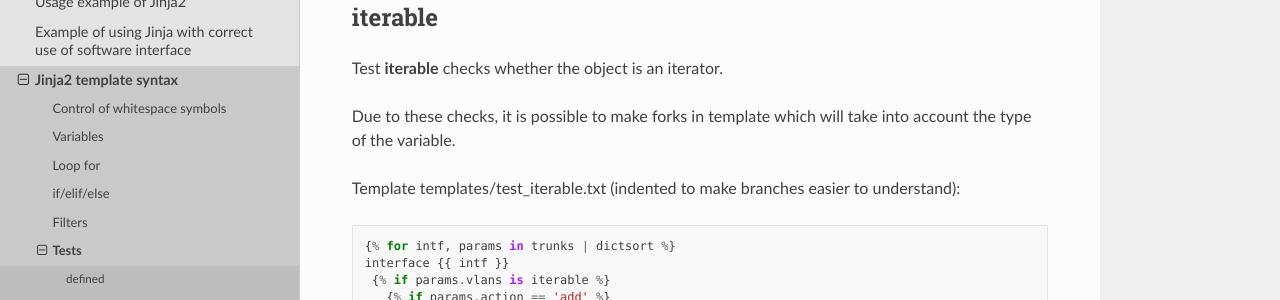
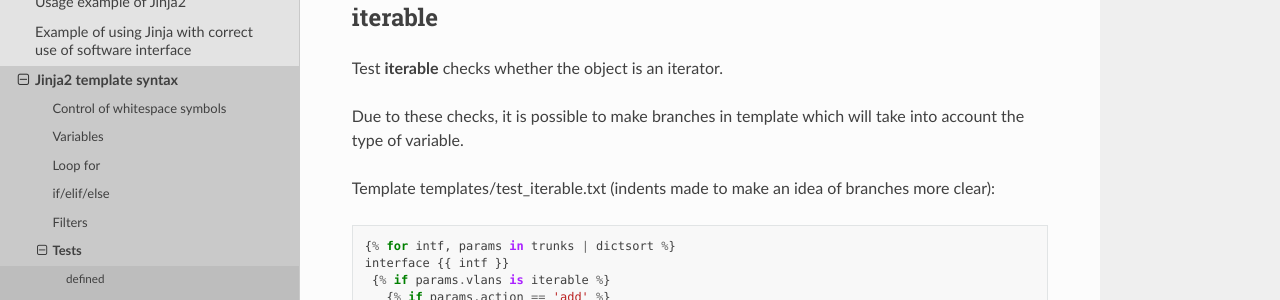
Before and after one commit to Aidar5/nattoeng, a Sphinx documentation site: the page built from docs/source/book/21_jinja2/3e_syntax_test.rst, in a window 1280 px wide and 900 px high, scrolled down 1062 px. Shown: the part 151-451 px from the top of the window. Built offline with Sphinx 7.4.7 and the Read the Docs theme 2.0.0, drawn with Linux system fonts in a browser that asks for light colours; pages that are not in the unit, such as notebooks, are missing from menus; some of the changed text lies outside the part shown.

Commit message:
Update 3e_syntax_test.rst

```diff
--- a/docs/source/book/21_jinja2/3e_syntax_test.rst
+++ b/docs/source/book/21_jinja2/3e_syntax_test.rst
@@ -3,7 +3,7 @@ Tests
 
 Besides filters, Jinja also supports tests. Tests allow variables to be tested for a certain condition.
 
-Jinja supports a large number of built-in tests. We will look at only a few of them. The rest of the tests you can find in `documentation <http://jinja.pocoo.org/docs/dev/templates/#builtin-tests>`__.
+Jinja supports a large number of built-in tests. We will look at only a few of them. The rest of tests you can find in `documentation <http://jinja.pocoo.org/docs/dev/templates/#builtin-tests>`__.
 
 Tests, like filters, can be created by yourself.
 
@@ -56,9 +56,9 @@ iterable
 
 Test **iterable** checks whether the object is an iterator.
 
-Due to these checks, it is possible to make forks in template which will take into account the type of the variable.
+Due to these checks, it is possible to make branches in template which will take into account the type of variable.
 
-Template templates/test_iterable.txt (indented to make branches easier to understand):
+Template templates/test_iterable.txt (indents made to make an idea of branches more clear):
 
 ::
 
```
